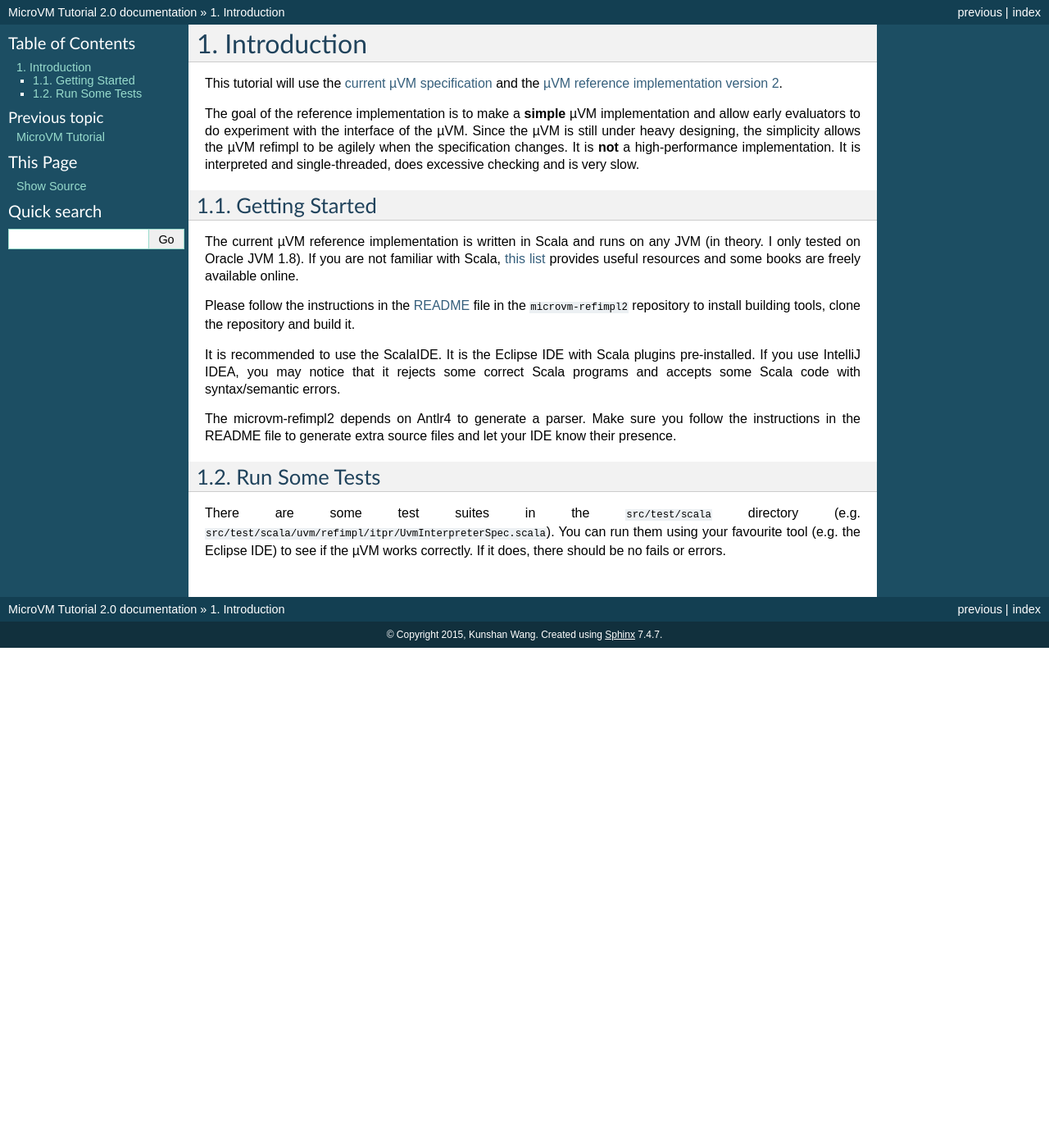
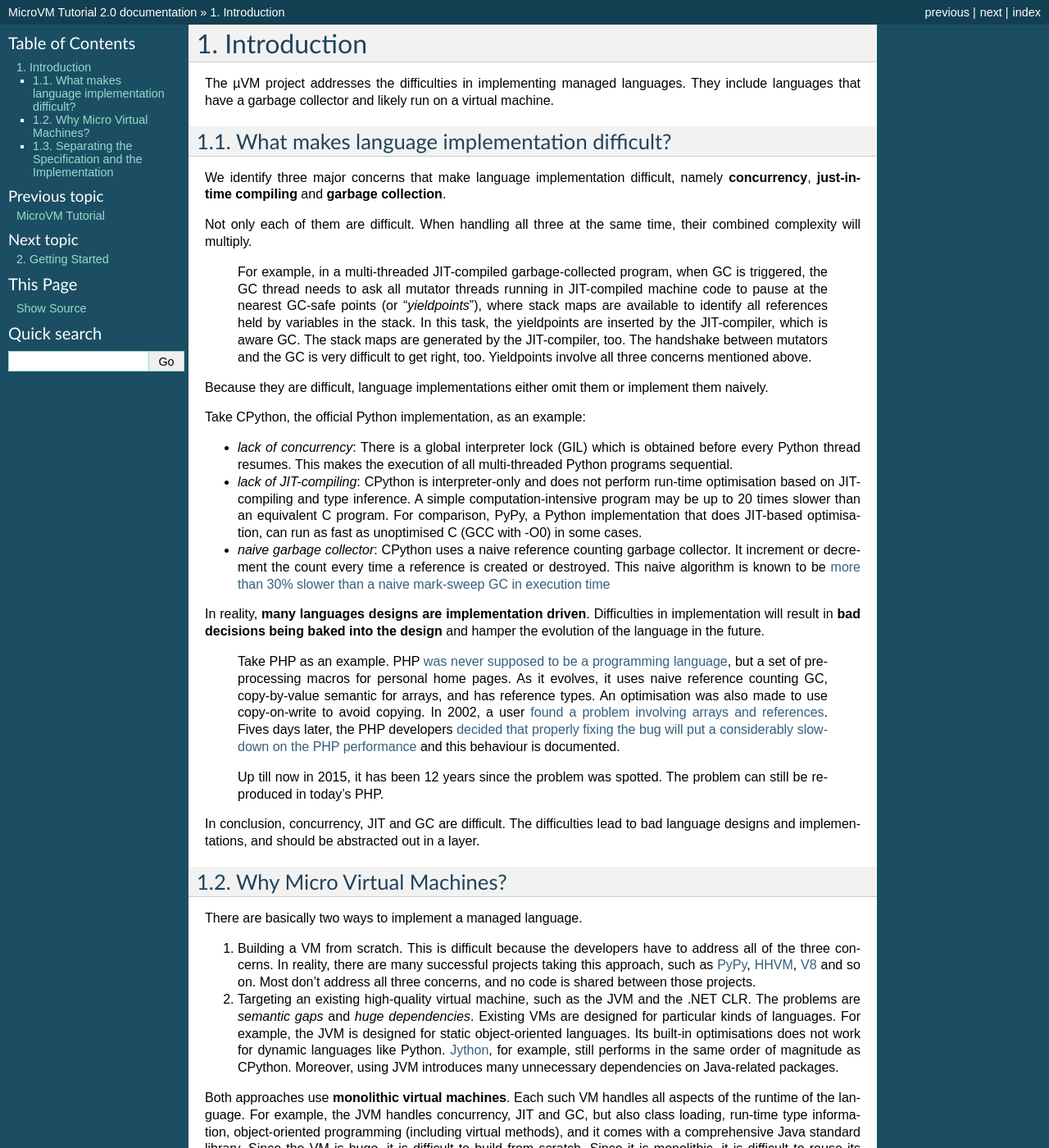
Before and after one commit to microvm/microvm-tutorial, a Sphinx documentation site: the page built from docs/langimpl/intro.rst, in a window 1280 px wide and 1400 px high. Shown: the whole window at 82% size. Built offline with Sphinx 7.4.7, drawn with Linux system fonts in a browser that asks for light colours; some of the changed text lies outside the part shown.

Commit message:
Separated introduction and getting started.

```diff
--- a/docs/index.rst
+++ b/docs/index.rst
@@ -17,6 +17,7 @@ top of the µVM.
     :numbered:
 
     langimpl/intro.rst
+    langimpl/getting-started.rst
 
 
 
--- a/docs/langimpl/intro.rst
+++ b/docs/langimpl/intro.rst
@@ -2,44 +2,148 @@
 Introduction
 ============
 
-This tutorial will use the `current µVM specification
-<https://github.com/microvm/microvm-spec/wiki>`__ and the `µVM reference
-implementation version 2 <https://github.com/microvm/microvm-refimpl2>`__.
+The µVM project addresses the difficulties in implementing managed languages.
+They include languages that have a garbage collector and likely run on a virtual
+machine.
+
+What makes language implementation difficult?
+=============================================
+
+We identify three major concerns that make language implementation difficult,
+namely **concurrency**, **just-in-time compiling** and **garbage collection**.
+
+Not only each of them are difficult. When handling all three at the same time,
+their combined complexity will multiply.
+
+    For example, in a multi-threaded JIT-compiled garbage-collected program,
+    when GC is triggered, the GC thread needs to ask all mutator threads running
+    in JIT-compiled machine code to pause at the nearest GC-safe points (or
+    "*yieldpoints*"), where stack maps are available to identify all references
+    held by variables in the stack. In this task, the yieldpoints are inserted
+    by the JIT-compiler, which is aware GC. The stack maps are generated by the
+    JIT-compiler, too. The handshake between mutators and the GC is very
+    difficult to get right, too. Yieldpoints involve all three concerns
+    mentioned above.
+
+Because they are difficult, language implementations either omit them or
+implement them naively.
+
+Take CPython, the official Python implementation, as an example:
+
++ *lack of concurrency*: There is a global interpreter lock (GIL) which is
+  obtained before every Python thread resumes. This makes the execution of all
+  multi-threaded Python programs sequential.
+
++ *lack of JIT-compiling*: CPython is interpreter-only and does not perform
+  run-time optimisation based on JIT-compiling and type inference. A simple
+  computation-intensive program may be up to 20 times slower than an equivalent
+  C program. For comparison, PyPy, a Python implementation that does JIT-based
+  optimisation, can run as fast as unoptimised C (GCC with -O0) in some cases.
+
++ *naive garbage collector*: CPython uses a naive reference counting garbage
+  collector. It increment or decrement the count every time a reference is
+  created or destroyed. This naive algorithm is known to be `more than 30%
+  slower than a naive mark-sweep GC in execution time
+  <http://users.cecs.anu.edu.au/~steveb/downloads/pdf/rc-ismm-2012.pdf>`__
+
+In reality, **many languages designs are implementation driven**. Difficulties
+in implementation will result in **bad decisions being baked into the design**
+and hamper the evolution of the language in the future.
+
+    Take PHP as an example. PHP `was never supposed to be a programming language
+    <http://en.wikipedia.org/wiki/PHP#cite_ref-itconversations_16-0>`__, but a
+    set of pre-processing macros for personal home pages. As it evolves, it uses
+    naive reference counting GC, copy-by-value semantic for arrays, and has
+    reference types. An optimisation was also made to use copy-on-write to avoid
+    copying.  In 2002, a user `found a problem involving arrays and references
+    <https://bugs.php.net/bug.php?id=20993>`__. Fives days later, the PHP
+    developers `decided that properly fixing the bug will put a considerably
+    slowdown on the PHP performance
+    <https://bugs.php.net/bug.php?id=20993#1040181945>`__ and this behaviour is
+    documented.
+
+    Up till now in 2015, it has been 12 years since the problem was spotted. The
+    problem can still be reproduced in today's PHP.
+
+In conclusion, concurrency, JIT and GC are difficult. The difficulties lead to
+bad language designs and implementations, and should be abstracted out in a
+layer.
+
+Why Micro Virtual Machines?
+===========================
+
+There are basically two ways to implement a managed language.
+
+1. Building a VM from scratch. This is difficult because the developers have to
+   address all of the three concerns. In reality, there are many successful
+   projects taking this approach, such as `PyPy <http://www.pypy.org/>`__, `HHVM
+   <http://hhvm.com>`__, `V8 <https://developers.google.com/v8/>`__ and so on.
+   Most don't address all three concerns, and no code is shared between those
+   projects.
+
+2. Targeting an existing high-quality virtual machine, such as the JVM and the
+   .NET CLR. The problems are *semantic gaps* and *huge dependencies*. Existing
+   VMs are designed for particular kinds of languages. For example, the JVM is
+   designed for static object-oriented languages. Its built-in optimisations
+   does not work for dynamic languages like Python. `Jython
+   <http://www.jython.org/>`__, for example, still performs in the same order of
+   magnitude as CPython. Moreover, using JVM introduces many unnecessary
+   dependencies on Java-related packages.
+
+Both approaches use **monolithic virtual machines**. Each such VM handles all
+aspects of the runtime of the language. For example, the JVM handles
+concurrency, JIT and GC, but also class loading, run-time type information,
+object-oriented programming (including virtual methods), and it comes with a
+comprehensive Java standard library. Since the VM is huge, it is difficult to
+build from scratch. Since it is monolithic, it is difficult to reuse its parts
+for other languages.
+
+We propose an alternative concept: **micro virtual machines**. Analogous to
+*microkernels* in the operating system literature, a micro virtual machine only
+contains the parts that are absolutely necessary to run in the core of the VM.
+We suppose those parts are concurrency, JIT and GC. There is a separate program,
+called a **client**, sitting on the top of a micro virtual machine, interacting
+with the micro virtual machine and handling other (mostly language-specific)
+parts, in a similar fashion as *servers* interacting with the microkernel.
+
+The micro virtual machine must be **low-level** and **minimal**.
+
+* Being low-level means being close to the machine and thus minimise the
+  semantic gap.
+
+* Being minimal reduces the space overhead, and gives concrete language
+  implementations flexibility. Being minimal also means the micro virtual
+  machine itself is easier to design and implement, making it practical to
+  create a formally verified VM.
+
+The minimalism pushes as much job as possible to the client side. To make the
+concrete high-level language implementers happy, **libraries** can be provided
+to assist the implementation of certain kinds of languages, like dynamic
+languages, functional languages, object-oriented languages and so on. Libraries
+are *not* part of the micro virtual machine. They may become part of the client
+or come with code snippets.
+
+The **µVM** project (a.k.a. **MicroVM**) is a concrete micro virtual machine, in
+the same way `seL4 <http://sel4.systems/>`__ is a concrete microkernel.
+
+Separating the Specification and the Implementation
+===================================================
+
+The µVM has two parts: a `specification
+<https://github.com/microvm/microvm-spec/wiki>`__ which describes the behaviour
+and the interface of the µVM, and a `reference implementation
+<https://github.com/microvm/microvm-refimpl2>`__.
+
+The specification makes it possible to create many different implementations for
+different purposes. There may be a simple proof-of-concept implementation, a
+high-performance implementation for productional use, an extensible modular
+implementation for researching, and a formally verified implementation for
+highly-assured applications.
 
 The goal of the reference implementation is to make a **simple** µVM
 implementation and allow early evaluators to do experiment with the interface of
 the µVM. Since the µVM is still under heavy designing, the simplicity allows the
-µVM refimpl to be agilely when the specification changes. It is **not** a
-high-performance implementation. It is interpreted and single-threaded, does
-excessive checking and is very slow.
-
-Getting Started
-===============
-
-The current µVM reference implementation is written in Scala and runs on any JVM
-(in theory. I only tested on Oracle JVM 1.8). If you are not familiar with
-Scala, `this list <http://www.scala-lang.org/documentation/books.html>`__
-provides useful resources and some books are freely available online.
-
-Please follow the instructions in the `README
-<https://github.com/microvm/microvm-refimpl2/blob/master/README.md>`__ file in
-the ``microvm-refimpl2`` repository to install building tools, clone the
-repository and build it.
-
-It is recommended to use the ScalaIDE. It is the Eclipse IDE with Scala plugins
-pre-installed. If you use IntelliJ IDEA, you may notice that it rejects some
-correct Scala programs and accepts some Scala code with syntax/semantic errors.
-
-The microvm-refimpl2 depends on Antlr4 to generate a parser. Make sure you
-follow the instructions in the README file to generate extra source files and
-let your IDE know their presence.
-
-Run Some Tests
-==============
-
-There are some test suites in the ``src/test/scala`` directory (e.g.
-``src/test/scala/uvm/refimpl/itpr/UvmInterpreterSpec.scala``). You can run them
-using your favourite tool (e.g. the Eclipse IDE) to see if the µVM works
-correctly. If it does, there should be no fails or errors.
+µVM reference implementation to be agilely changed when the specification
+changes. It is **not** a high-performance implementation.
 
 .. vim: tw=80
```
Also changed, not shown: docs/langimpl/getting-started.rst (added, +46 -0 lines).
